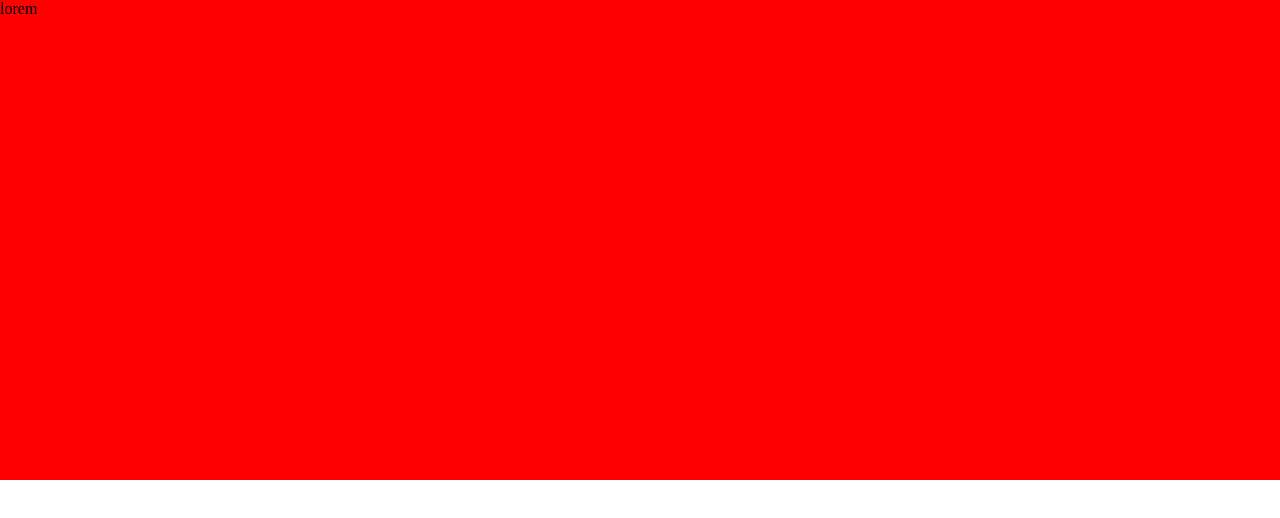
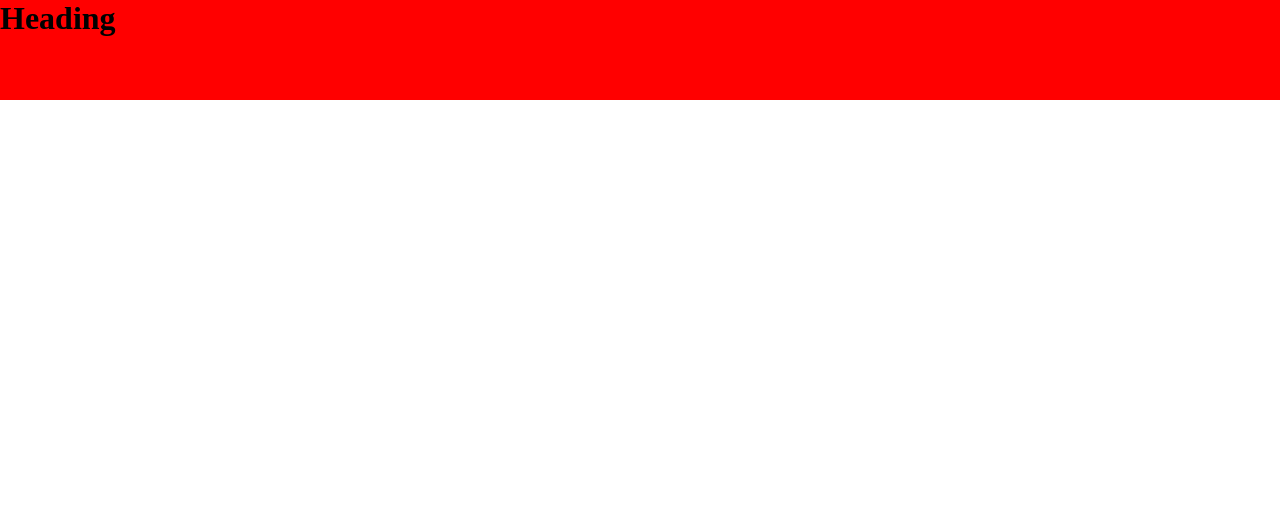
Before and after one commit to sanskarpareek14/FullStack, a plain HTML site: page index.html in a window 1280 px wide. Drawn offline with Linux system fonts and the light colour scheme.

Commit message:
em and rem

```diff
--- a/index.html
+++ b/index.html
@@ -14,21 +14,18 @@
             text-decoration: none;
         }
 
-        body {
-            height: 100vh;
-            width: 100vw;
-        }
-
         .parent {
             background-color: red;
-            height: 60%;
+            height: 100px;
+            font-size: 1.5 em;
         }
     </style>
 </head>
 
 <body>
     <div class="parent">
-        lorem
+        <h1>Heading
+        </h1>
     </div>
 </body>
 
```
